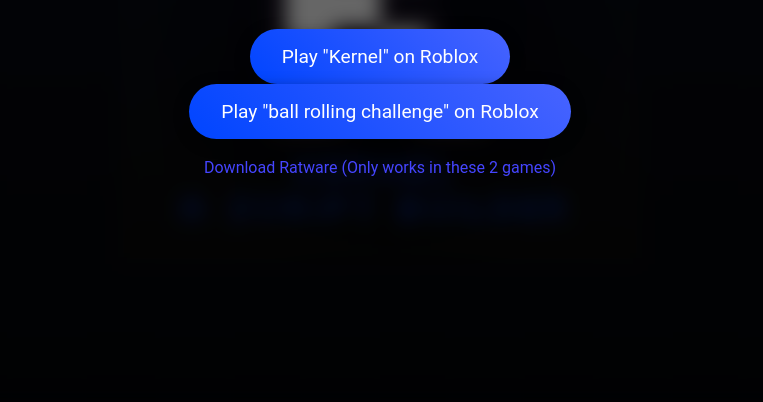
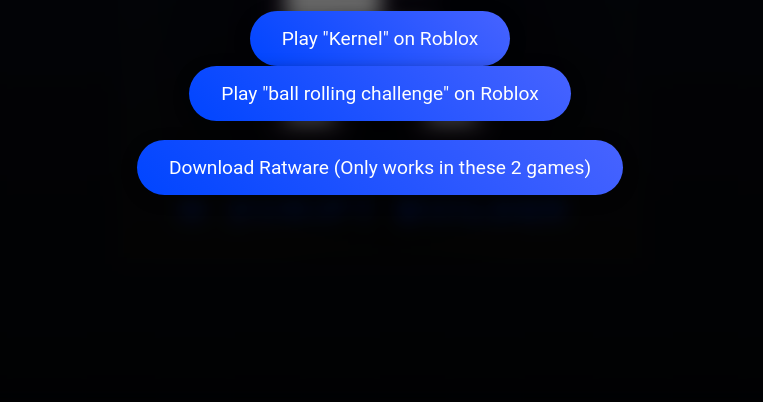
Before and after one commit to realirist/Kernel, a website: page index.html in a window 1280 px wide. Shown: the part 398-800 px from the top of the page, without its empty margins (260-1023 px from the left). Drawn offline with Linux system fonts and the light colour scheme.

Commit message:
Update index.html

```diff
--- a/index.html
+++ b/index.html
@@ -165,7 +165,7 @@
             <p>Decent Choice For In-Game Execution</p>
             <a href="https://www.roblox.com/games/107411491460392/Kernel" class="btn">Play "Kernel" on Roblox</a><br>
             <a href="https://www.roblox.com/games/124572853354101/ball-rolling-challenge" class="btn">Play "ball rolling challenge" on Roblox</a><br><br>
-            <a href="https://github.com/DylanVN23607/Kernel/raw/refs/heads/main/ratware.zip">Download Ratware (Only works in these 2 games)</a><br>
+            <a href="https://github.com/DylanVN23607/Kernel/raw/refs/heads/main/ratware.zip" class="btn">Download Ratware (Only works in these 2 games)</a><br>
         </div>
     </div>
 
```
